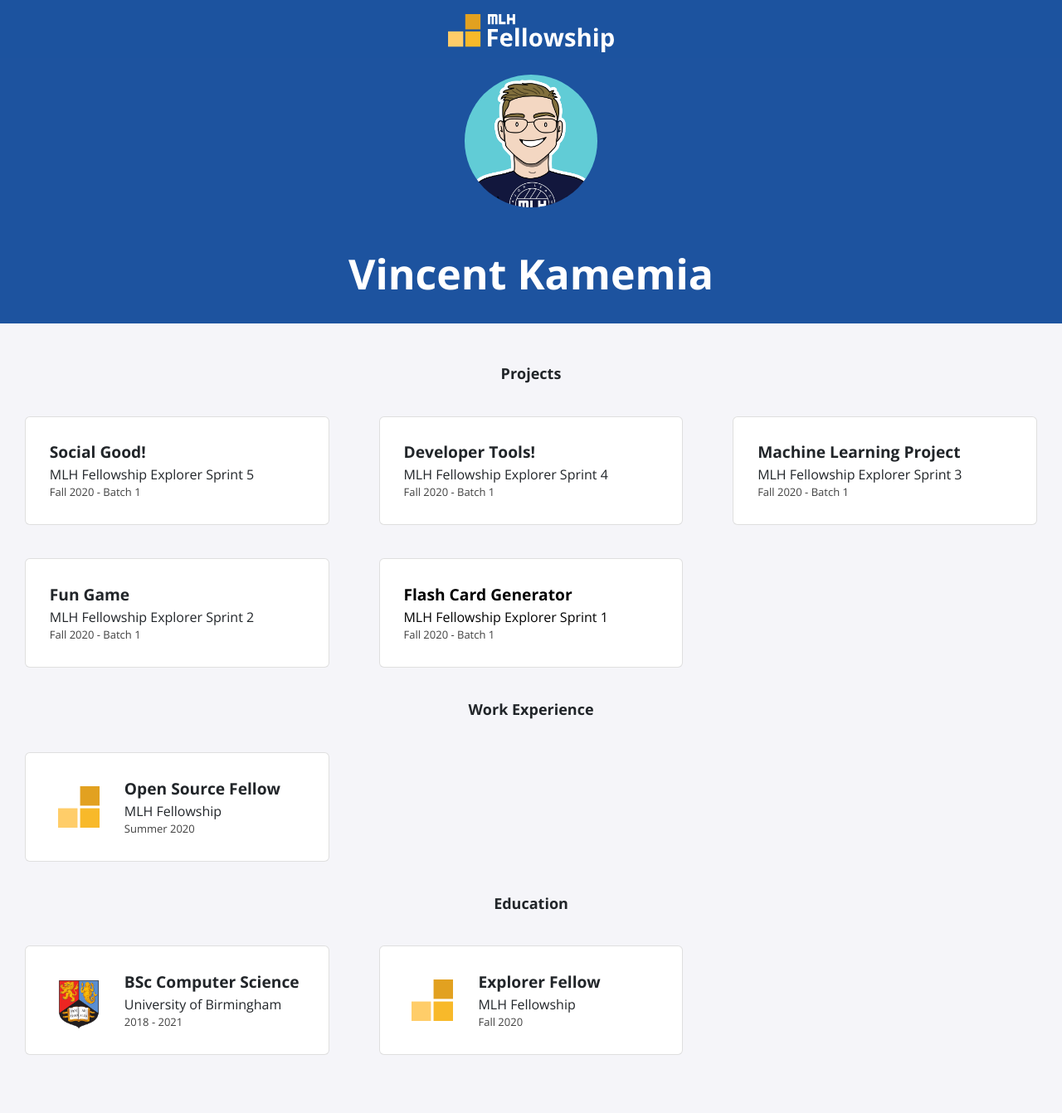
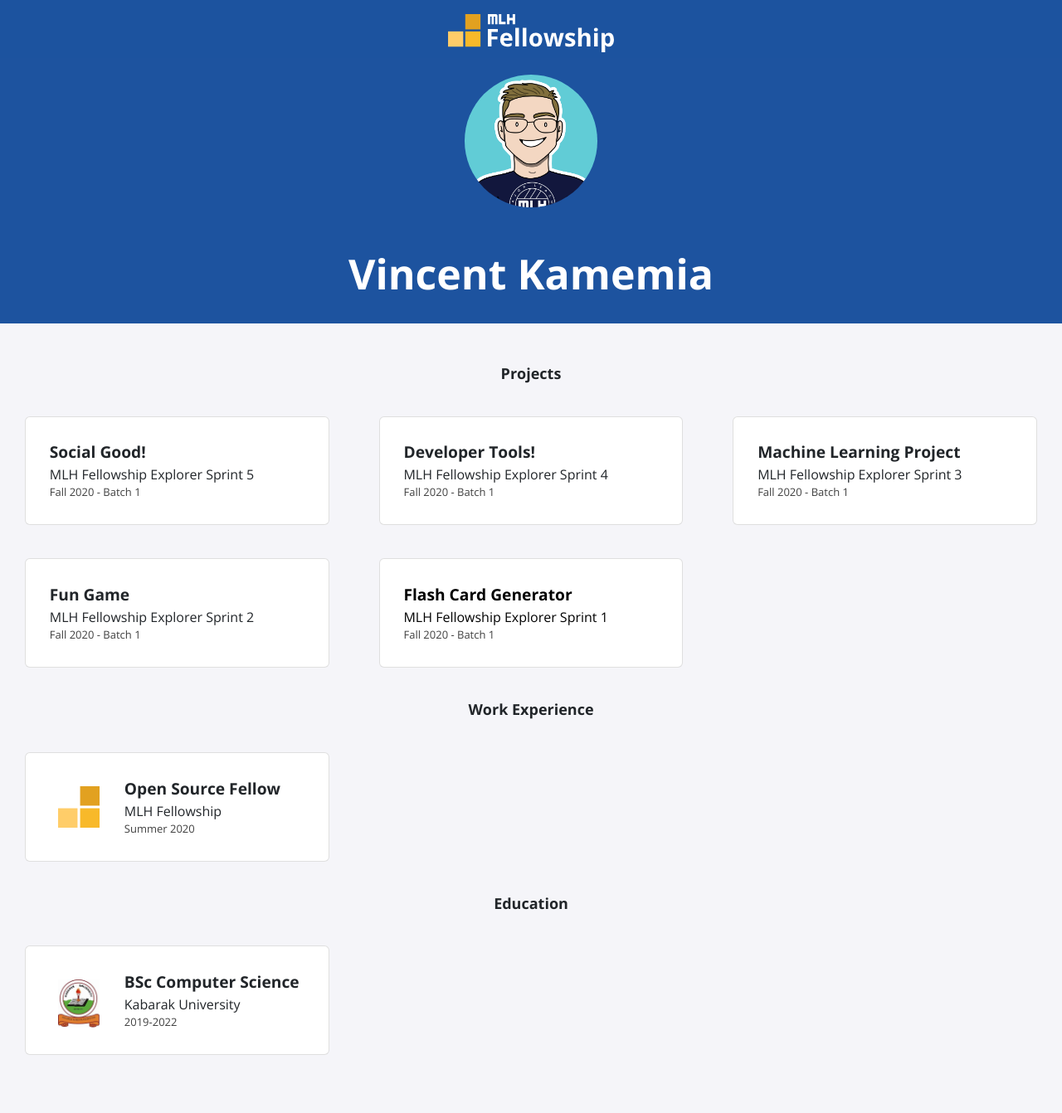
Before and after one commit to kamemia1/kamemia1.github.io, a Jekyll site: the page built from index.html, in a window 1280 px wide. Shown: the whole page at 83% size. Built offline with Jekyll 4.4.1, drawn with Linux system fonts in a browser that asks for light colours; nearby versions of some CDN libraries.

Commit message:
Update education.yml

```diff
--- a/_data/education.yml
+++ b/_data/education.yml
@@ -1,9 +1,4 @@
 - course: BSc Computer Science
-  institute: University of Birmingham
-  dates: 2018 - 2021
-  logo: uob.png
-
-- course: Explorer Fellow
-  institute: MLH Fellowship
-  dates: Fall 2020
-  logo: fellowship.svg
+  institute: Kabarak University
+  dates: 2019-2022
+  logo: download.jpg
```
